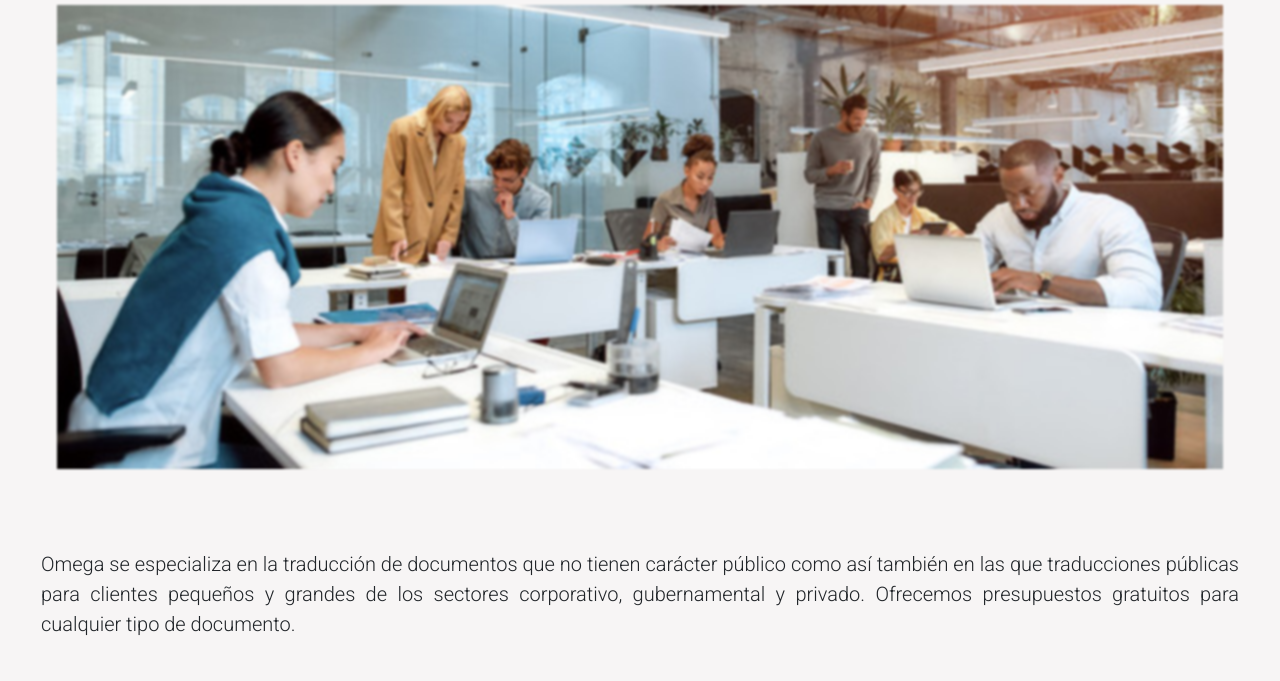
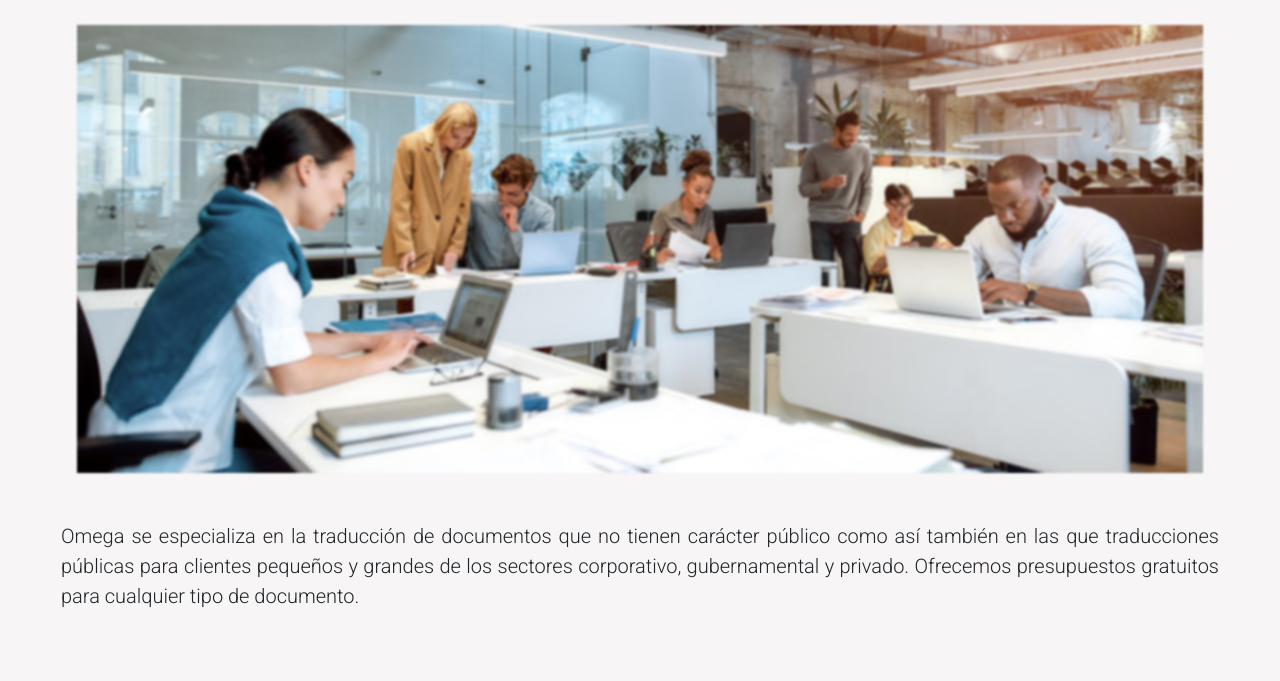
Before and after one commit to marialecumberri/omega, a website: page index.html in a window 1280 px wide. Shown: the part 297-978 px from the top of the page. Drawn offline with nearby package versions, Linux system fonts and the light colour scheme.

Commit message:
cambios foto index  mediaqueries

```diff
--- a/index.html
+++ b/index.html
@@ -42,16 +42,16 @@
         <section class="index">
             <h1 class="display-2" class="index__titulo">OMEGA TRADUCCIONES</h1>
             <h3 class="index__subtitulo">Traducciones de excelencia</h3>
-            <div class="presentacion__imagen">
+         <div>
+            <div class="index__imagen">
                 <img class="index__foto" src="../imagenes/traductores 3.jpg" alt="imagen de personas traduciendo">
             </div>
-        </section>
-        <section>
             <div>
                 <p class="lead" class="index__parrafo">
                     Omega se especializa en la traducción de documentos que no tienen carácter público como así también en las que traducciones públicas para clientes pequeños y grandes de los sectores corporativo, gubernamental y privado. Ofrecemos presupuestos gratuitos para cualquier tipo de documento.
                 </p>
             </div>
+        </div>
         </section>
     </main>
     <footer class="footer">
--- a/sass/_body.scss
+++ b/sass/_body.scss
@@ -9,6 +9,7 @@ main {
     margin-left: 25px;
     margin-right: 25px;
 }
+
 .h1 {
     color: #8f427a;
     text-decoration: none;
--- a/sass/_index.scss
+++ b/sass/_index.scss
@@ -1,8 +1,22 @@
 .index {
     background-color: none;
-    text-align: center;border-radius: 20px;
+    text-align: center;
+    border-radius: 20px;
     margin-top: 32px;
-    margin-bottom: 32px;
+    margin-bottom: 10px;
+    padding: 20px;
+    &_imagen {
+        padding: 16px;
+    }
+    &__foto {
+        width: 100%;
+        padding: 16px;
+        justify-content: center;
+        object-fit: cover;
+        align-items: stretch;
+        filter: blur(1px);
+
+    }
     &__titulo {
         color: #8f427a;
         font-size: 40px;
--- a/sass/_mediaqueries.scss
+++ b/sass/_mediaqueries.scss
@@ -63,7 +63,7 @@
         width: 100%;
     }
     .index__imagen {
-        width: 100px;
+        width: 100%;
     }
 }
 
```
Also changed, not shown: css/style.css.
